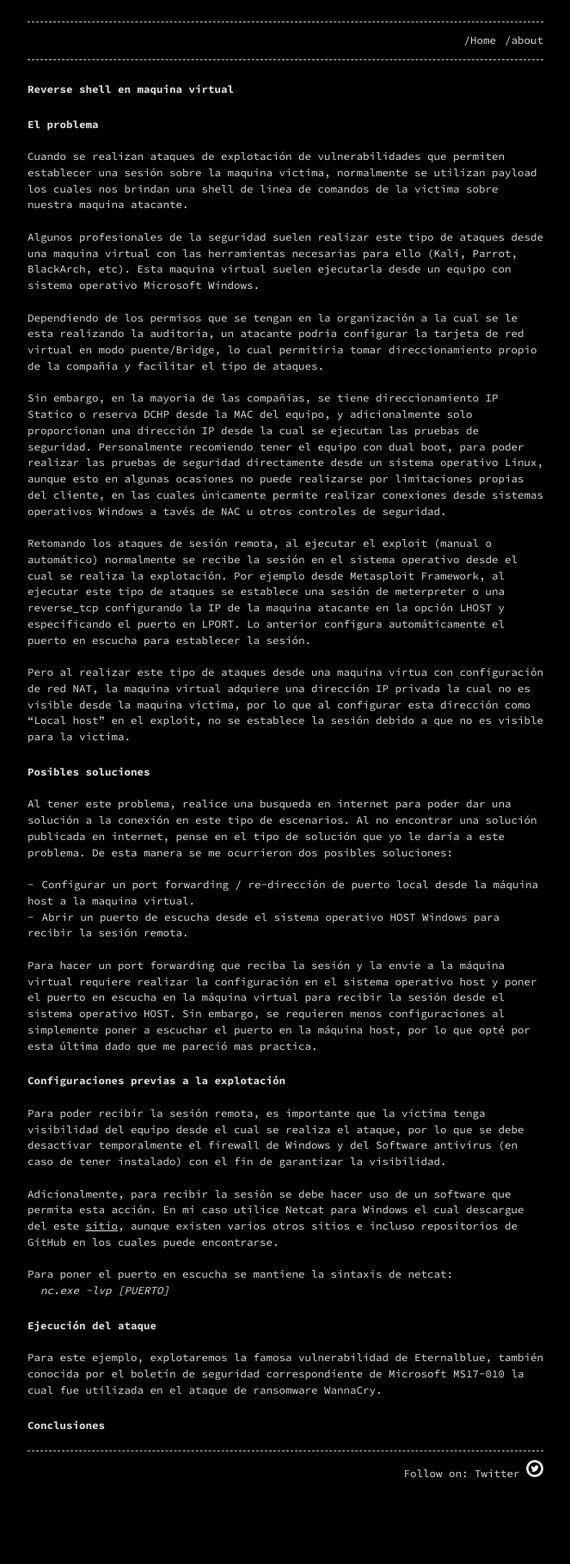
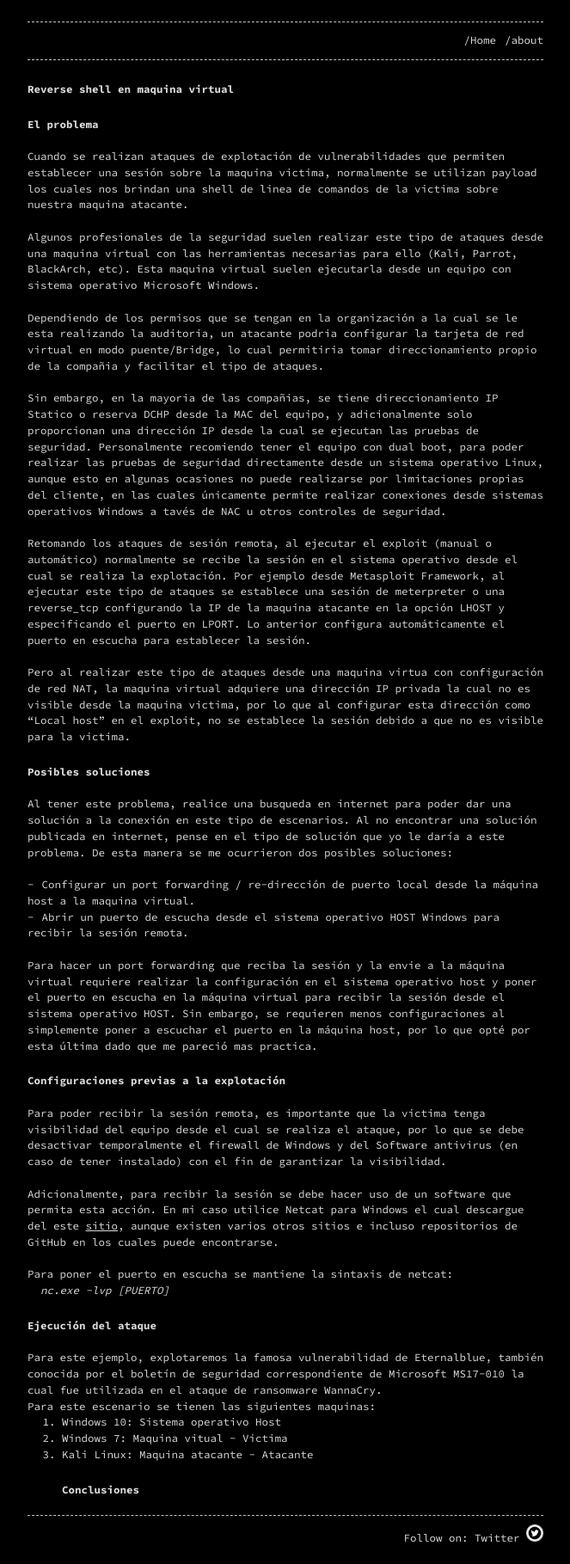
Before and after one commit to d4rk-wing/d4rkwz.github.io, a Jekyll site: the page built from _posts/2020-04-15-Rever-shell-en-maquina-virtual.markdown, in a window 1280 px wide. Shown: the whole page at 86% size, without its empty margins (308-971 px from the left). Built offline with Jekyll 4.4.1, drawn with Linux system fonts in a browser that asks for light colours; before the commit the page ends 1744 px from its top, so only the background shows below that.

Commit message:
post reverse shell

```diff
--- a/_posts/2020-04-15-Rever-shell-en-maquina-virtual.markdown
+++ b/_posts/2020-04-15-Rever-shell-en-maquina-virtual.markdown
@@ -27,5 +27,8 @@ categories: Hacking
 	*nc.exe -lvp [PUERTO]*
 ### Ejecución del ataque
 <br />Para este ejemplo, explotaremos la famosa vulnerabilidad de Eternalblue, también conocida por el boletín de seguridad correspondiente de Microsoft MS17-010 la cual fue utilizada en el ataque de ransomware WannaCry.
-
+Para este escenario se tienen las siguientes maquinas:
+1. Windows 10: Sistema operativo Host
+2. Windows 7: Maquina vitual - Victima
+3. Kali Linux: Maquina atacante - Atacante
 ### Conclusiones
```
